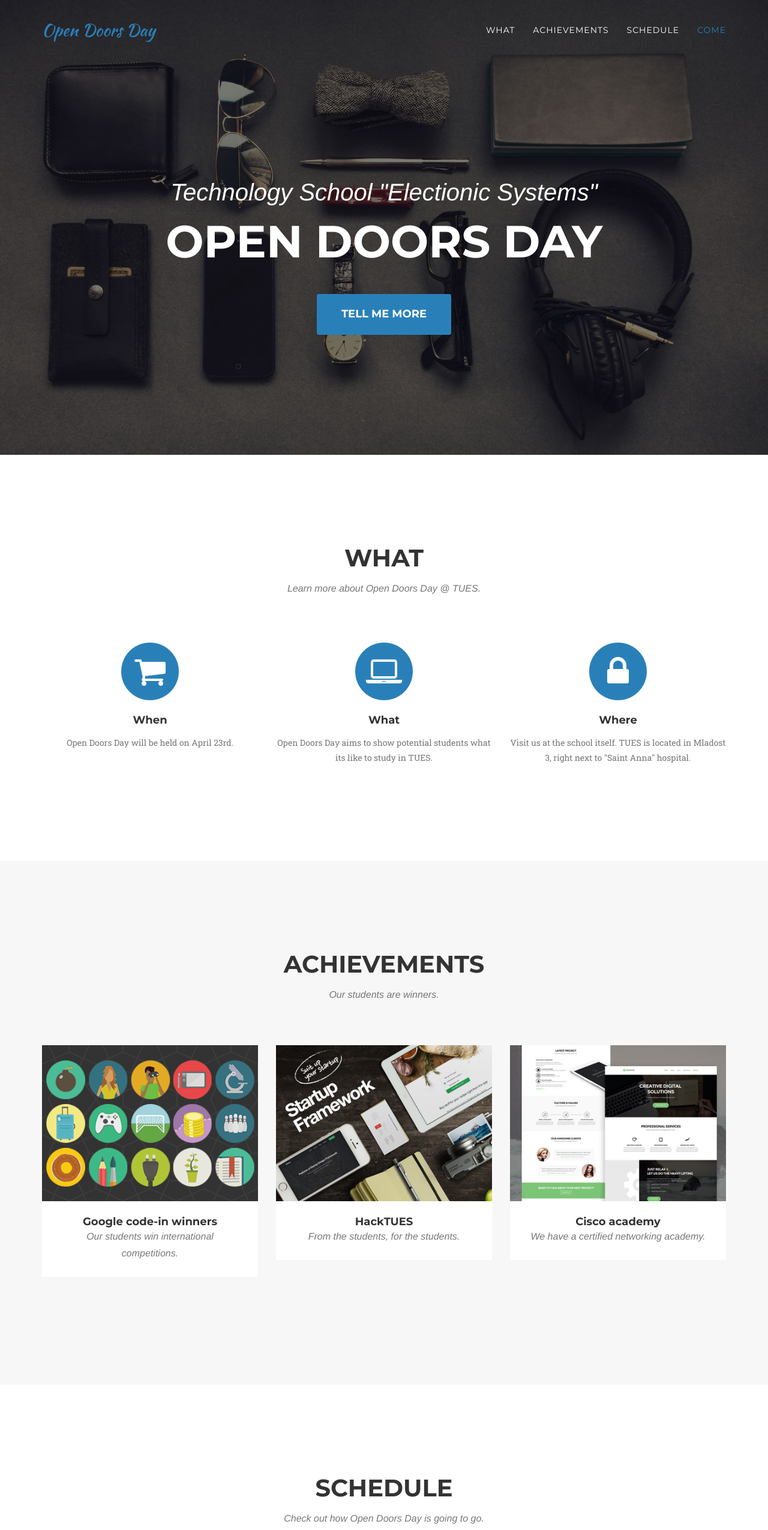
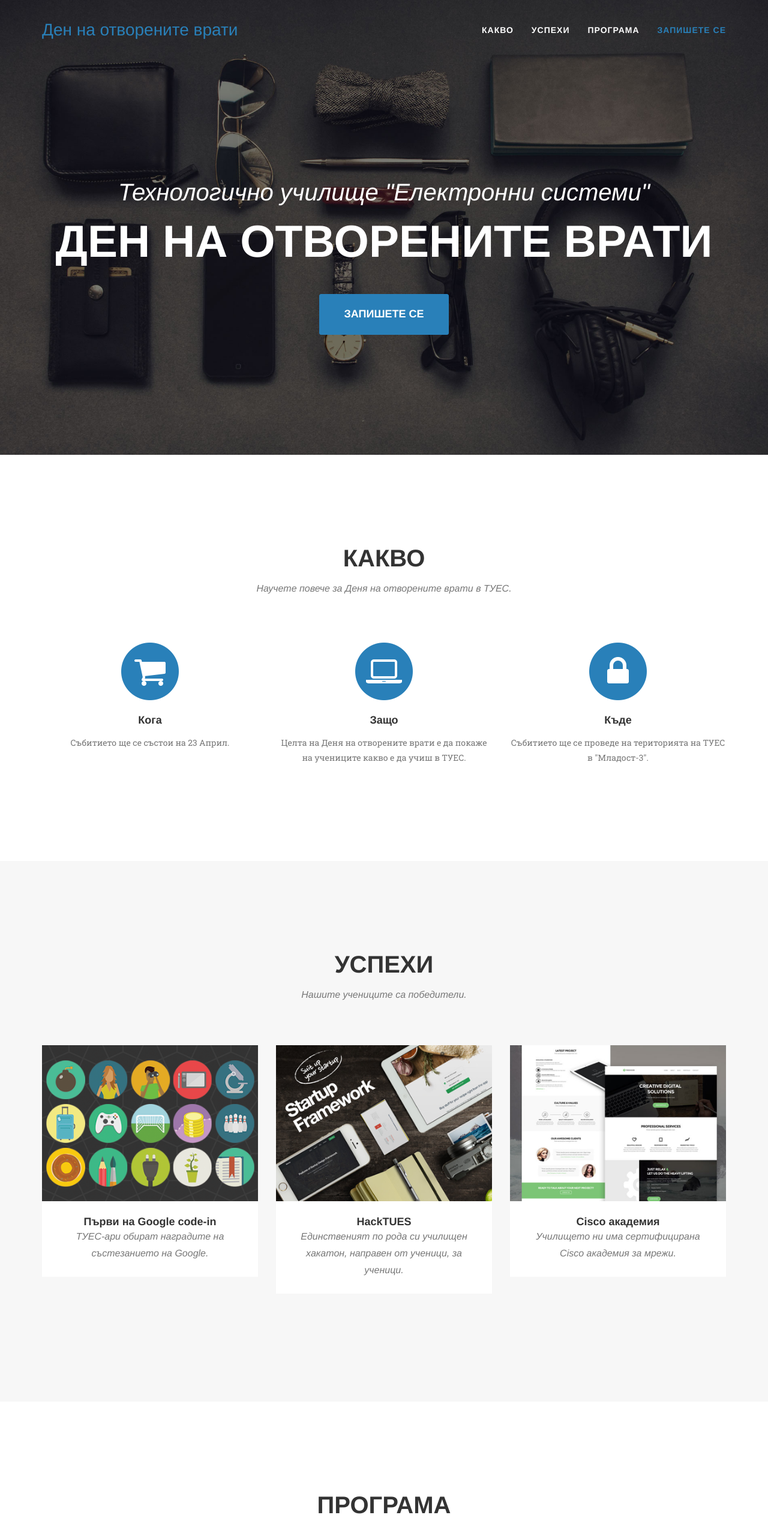
Before and after one commit to matir8/elsys-landing-page, a plain HTML site: page index.html in a window 1280 px wide. Shown: the top 2550 px of the page at 60% size. Drawn offline with nearby package versions, Linux system fonts and the light colour scheme; some packages are replaced by stand-ins of ours; a web font is replaced by a local one.

Commit message:
Landing page translation

```diff
--- a/css/agency.css
+++ b/css/agency.css
@@ -5,6 +5,11 @@ body {
 .text-muted {
     color: #777
 }
+
+#bs-example-navbar-collapse-1 li a {
+	font-weight: bold;
+}
+
 .text-primary {
     color: #2980b9
 }
--- a/index.html
+++ b/index.html
@@ -19,10 +19,7 @@
 
     <!-- Custom Fonts -->
     <link href="font-awesome/css/font-awesome.min.css" rel="stylesheet" type="text/css">
-    <link href="https://fonts.googleapis.com/css?family=Montserrat:400,700" rel="stylesheet" type="text/css">
-    <link href='https://fonts.googleapis.com/css?family=Kaushan+Script' rel='stylesheet' type='text/css'>
-    <link href='https://fonts.googleapis.com/css?family=Droid+Serif:400,700,400italic,700italic' rel='stylesheet' type='text/css'>
-    <link href='https://fonts.googleapis.com/css?family=Roboto+Slab:400,100,300,700' rel='stylesheet' type='text/css'>
+    <link href='https://fonts.googleapis.com/css?family=Roboto+Slab:400,100,300,700&subset=cyrillic' rel='stylesheet' type='text/css'>
 
     <!-- HTML5 Shim and Respond.js IE8 support of HTML5 elements and media queries -->
     <!-- WARNING: Respond.js doesn't work if you view the page via file:// -->
@@ -41,12 +38,12 @@
             <!-- Brand and toggle get grouped for better mobile display -->
             <div class="navbar-header page-scroll">
                 <button type="button" class="navbar-toggle" data-toggle="collapse" data-target="#bs-example-navbar-collapse-1">
-                    <span class="sr-only">Toggle navigation</span>
+                    <span class="sr-only">Навигация</span>
                     <span class="icon-bar"></span>
                     <span class="icon-bar"></span>
                     <span class="icon-bar"></span>
                 </button>
-                <a class="navbar-brand page-scroll" href="#page-top">Open Doors Day</a>
+                <a class="navbar-brand page-scroll" href="#page-top">Ден на отворените врати</a>
             </div>
 
             <!-- Collect the nav links, forms, and other content for toggling -->
@@ -56,16 +53,16 @@
                         <a href="#page-top"></a>
                     </li>
                     <li>
-                        <a class="page-scroll" href="#services">What</a>
+                        <a class="page-scroll" href="#services">Какво</a>
                     </li>
                     <li>
-                        <a class="page-scroll" href="#portfolio">Achievements</a>
+                        <a class="page-scroll" href="#portfolio">Успехи</a>
                     </li>
                     <li>
-                        <a class="page-scroll" href="#about">Schedule</a>
+                        <a class="page-scroll" href="#about">Програма</a>
                     </li>
                     <li>
-                        <a class="page-scroll" href="#contact">Come</a>
+                        <a class="page-scroll" href="#contact">Запишете се</a>
                     </li>
                 </ul>
             </div>
@@ -78,9 +75,9 @@
     <header>
         <div class="container">
             <div class="intro-text">
-                <div class="intro-lead-in">Technology School "Electionic Systems"</div>
-                <div class="intro-heading">Open Doors Day</div>
-                <a href="#services" class="page-scroll btn btn-xl">Tell Me More</a>
+                <div class="intro-lead-in">Технологично училище "Електронни системи"</div>
+                <div class="intro-heading">Ден на отворените врати</div>
+                <a href="#contact" class="page-scroll btn btn-xl">Запишете се</a>
             </div>
         </div>
     </header>
@@ -90,8 +87,8 @@
         <div class="container">
             <div class="row">
                 <div class="col-lg-12 text-center">
-                    <h2 class="section-heading">What</h2>
-                    <h3 class="section-subheading text-muted">Learn more about Open Doors Day @ TUES.</h3>
+                    <h2 class="section-heading">Какво</h2>
+                    <h3 class="section-subheading text-muted">Научете повече за Деня на отворените врати в ТУЕС.</h3>
                 </div>
             </div>
             <div class="row text-center">
@@ -100,24 +97,24 @@
                         <i class="fa fa-circle fa-stack-2x text-primary"></i>
                         <i class="fa fa-shopping-cart fa-stack-1x fa-inverse"></i>
                     </span>
-                    <h4 class="service-heading">When</h4>
-                    <p class="text-muted">Open Doors Day will be held on April 23rd.</p>
+                    <h4 class="service-heading">Кога</h4>
+                    <p class="text-muted">Събитието ще се състои на 23 Април.</p>
                 </div>
                 <div class="col-md-4">
                     <span class="fa-stack fa-4x">
                         <i class="fa fa-circle fa-stack-2x text-primary"></i>
                         <i class="fa fa-laptop fa-stack-1x fa-inverse"></i>
                     </span>
-                    <h4 class="service-heading">What</h4>
-                    <p class="text-muted">Open Doors Day aims to show potential students what its like to study in TUES.</p>
+                    <h4 class="service-heading">Защо</h4>
+                    <p class="text-muted">Целта на Деня на отворените врати е да покаже на учениците какво е да учиш в ТУЕС.</p>
                 </div>
                 <div class="col-md-4">
                     <span class="fa-stack fa-4x">
                         <i class="fa fa-circle fa-stack-2x text-primary"></i>
                         <i class="fa fa-lock fa-stack-1x fa-inverse"></i>
                     </span>
-                    <h4 class="service-heading">Where</h4>
-                    <p class="text-muted">Visit us at the school itself. TUES is located in Mladost 3, right next to "Saint Anna" hospital.</p>
+                    <h4 class="service-heading">Къде</h4>
+                    <p class="text-muted">Събитието ще се проведе на територията на ТУЕС в "Младост-3".</p>
                 </div>
             </div>
         </div>
@@ -128,8 +125,8 @@
         <div class="container">
             <div class="row">
                 <div class="col-lg-12 text-center">
-                    <h2 class="section-heading">Achievements</h2>
-                    <h3 class="section-subheading text-muted">Our students are winners.</h3>
+                    <h2 class="section-heading">Успехи</h2>
+                    <h3 class="section-subheading text-muted">Нашите учениците са победители.</h3>
                 </div>
             </div>
             <div class="row">
@@ -143,8 +140,8 @@
                         <img src="img/portfolio/roundicons.png" class="img-responsive" alt="">
                     </a>
                     <div class="portfolio-caption">
-                        <h4>Google code-in winners</h4>
-                        <p class="text-muted">Our students win international competitions.</p>
+                        <h4>Първи на Google code-in</h4>
+                        <p class="text-muted">ТУЕС-ари обират наградите на състезанието на Google.</p>
                     </div>
                 </div>
                 <div class="col-md-4 col-sm-6 portfolio-item">
@@ -158,7 +155,7 @@
                     </a>
                     <div class="portfolio-caption">
                         <h4>HackTUES</h4>
-                        <p class="text-muted">From the students, for the students.</p>
+                        <p class="text-muted">Единственият по рода си училищен хакатон, направен от ученици, за ученици.</p>
                     </div>
                 </div>
                 <div class="col-md-4 col-sm-6 portfolio-item">
@@ -171,8 +168,8 @@
                         <img src="img/portfolio/treehouse.png" class="img-responsive" alt="">
                     </a>
                     <div class="portfolio-caption">
-                        <h4>Cisco academy</h4>
-                        <p class="text-muted">We have a certified networking academy.</p>
+                        <h4>Cisco академия</h4>
+                        <p class="text-muted">Училището ни има сертифицирана Cisco академия за мрежи.</p>
                     </div>
                 </div>
             </div>
@@ -184,8 +181,8 @@
         <div class="container">
             <div class="row">
                 <div class="col-lg-12 text-center">
-                    <h2 class="section-heading">Schedule</h2>
-                    <h3 class="section-subheading text-muted">Check out how Open Doors Day is going to go.</h3>
+                    <h2 class="section-heading">Програма</h2>
+                    <h3 class="section-subheading text-muted">График на събитието.</h3>
                 </div>
             </div>
             <div class="row">
@@ -198,7 +195,7 @@
                             <div class="timeline-panel">
                                 <div class="timeline-heading">
                                     <h4>08:00</h4>
-                                    <h4 class="subheading">Opening presentation</h4>
+                                    <h4 class="subheading">Откриваща презентация</h4>
                                 </div>
                                 <div class="timeline-body">
                                     <p class="text-muted">Lorem ipsum dolor sit amet, consectetur adipisicing elit. Sunt ut voluptatum eius sapiente, totam reiciendis temporibus qui quibusdam, recusandae sit vero unde, sed, incidunt et ea quo dolore laudantium consectetur!</p>
@@ -212,7 +209,7 @@
                             <div class="timeline-panel">
                                 <div class="timeline-heading">
                                     <h4>09:00</h4>
-                                    <h4 class="subheading">Example activity 1</h4>
+                                    <h4 class="subheading">Какво е системно програмиране?</h4>
                                 </div>
                                 <div class="timeline-body">
                                     <p class="text-muted">Lorem ipsum dolor sit amet, consectetur adipisicing elit. Sunt ut voluptatum eius sapiente, totam reiciendis temporibus qui quibusdam, recusandae sit vero unde, sed, incidunt et ea quo dolore laudantium consectetur!</p>
@@ -226,7 +223,7 @@
                             <div class="timeline-panel">
                                 <div class="timeline-heading">
                                     <h4>12:00</h4>
-                                    <h4 class="subheading">Example Activity 2</h4>
+                                    <h4 class="subheading">Какво са мрежите?</h4>
                                 </div>
                                 <div class="timeline-body">
                                     <p class="text-muted">Lorem ipsum dolor sit amet, consectetur adipisicing elit. Sunt ut voluptatum eius sapiente, totam reiciendis temporibus qui quibusdam, recusandae sit vero unde, sed, incidunt et ea quo dolore laudantium consectetur!</p>
@@ -240,7 +237,7 @@
                             <div class="timeline-panel">
                                 <div class="timeline-heading">
                                     <h4>16:00</h4>
-                                    <h4 class="subheading">Example Activity 3</h4>
+                                    <h4 class="subheading">Проектите на наши ученици</h4>
                                 </div>
                                 <div class="timeline-body">
                                     <p class="text-muted">Lorem ipsum dolor sit amet, consectetur adipisicing elit. Sunt ut voluptatum eius sapiente, totam reiciendis temporibus qui quibusdam, recusandae sit vero unde, sed, incidunt et ea quo dolore laudantium consectetur!</p>
@@ -249,9 +246,9 @@
                         </li>
                         <li class="timeline-inverted">
                             <div class="timeline-image">
-                                <h4>Come
-                                    <br>Visit
-                                    <br>Us!</h4>
+                                <h4>Елате
+                                    <br>при
+                                    <br>нас!</h4>
                             </div>
                         </li>
                     </ul>
@@ -268,8 +265,8 @@
         <div class="container">
             <div class="row">
                 <div class="col-lg-12 text-center">
-                    <h2 class="section-heading">Visit us.</h2>
-                    <h3 class="section-subheading text-muted">If you are interested in Open Doors Day, fill the form below.</h3>
+                    <h2 class="section-heading">Посетете ни.</h2>
+                    <h3 class="section-subheading text-muted">Ако сте заинтересовани в Деня на отворените врати, моля попънете бланката долу.</h3>
                 </div>
             </div>
             <div class="row">
@@ -278,14 +275,14 @@
                         <div class="row">
                             <div class="col-md-offset-3 col-md-6">
                                 <div class="form-group">
-                                    <input type="email" class="form-control" placeholder="Your Email *" id="email" required data-validation-required-message="Please enter your email address.">
+                                    <input type="email" class="form-control" placeholder="Вашият e-mail" id="email" required data-validation-required-message="Моля въведете вашият e-mail адрес.">
                                     <p class="help-block text-danger"></p>
                                 </div>
                             </div>
                             <div class="clearfix"></div>
                             <div class="col-lg-12 text-center">
                                 <div id="success"></div>
-                                <button type="submit" class="btn btn-xl">Sign up</button>
+                                <button type="submit" class="btn btn-xl">Запишете се</button>
                             </div>
                         </div>
                     </form>
```
